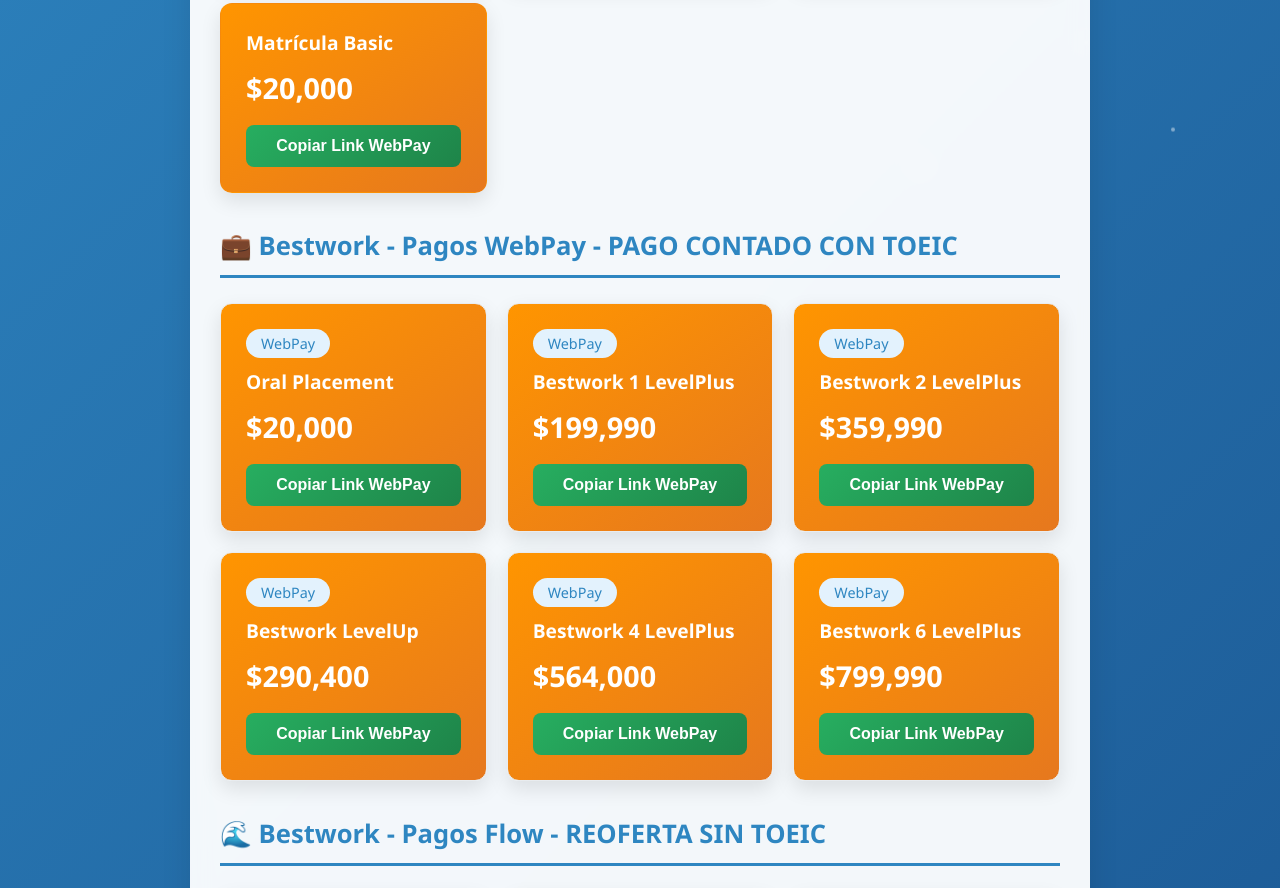
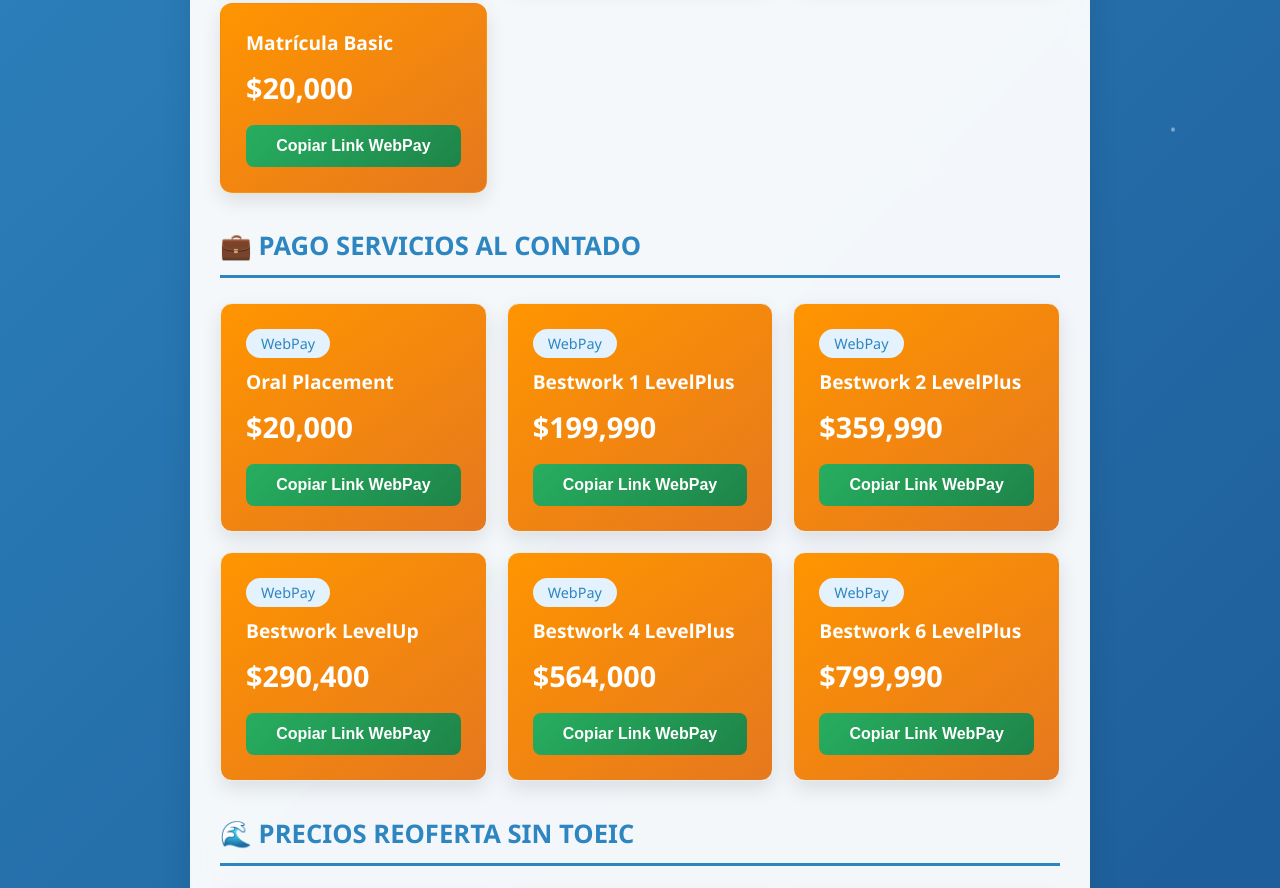
Before and after one commit to BestworkInstitute/pagosbestwork, a plain HTML site: page index.html in a window 1280 px wide. Shown: the part 562-1450 px from the top of the page. Drawn offline with Linux system fonts and the light colour scheme.

Commit message:
Update index.html

```diff
--- a/index.html
+++ b/index.html
@@ -283,7 +283,7 @@
 
         <!-- Bestwork WebPay -->
         <div class="payment-section">
-            <h2 class="section-title">💼 Bestwork - Pagos WebPay - PAGO CONTADO CON TOEIC</h2>
+            <h2 class="section-title">💼 PAGO SERVICIOS AL CONTADO</h2>
             <div class="payment-grid">
                 <div class="payment-card">
                     <div class="provider-badge webpay-badge">WebPay</div>
@@ -343,7 +343,7 @@
 
         <!-- Bestwork Flow -->
         <div class="payment-section">
-            <h2 class="section-title">🌊 Bestwork - Pagos Flow - REOFERTA SIN TOEIC</h2>
+            <h2 class="section-title">🌊 PRECIOS REOFERTA SIN TOEIC</h2>
             <div class="payment-grid">
                 <div class="payment-card">
                     <div class="provider-badge flow-badge">Flow</div>
```
